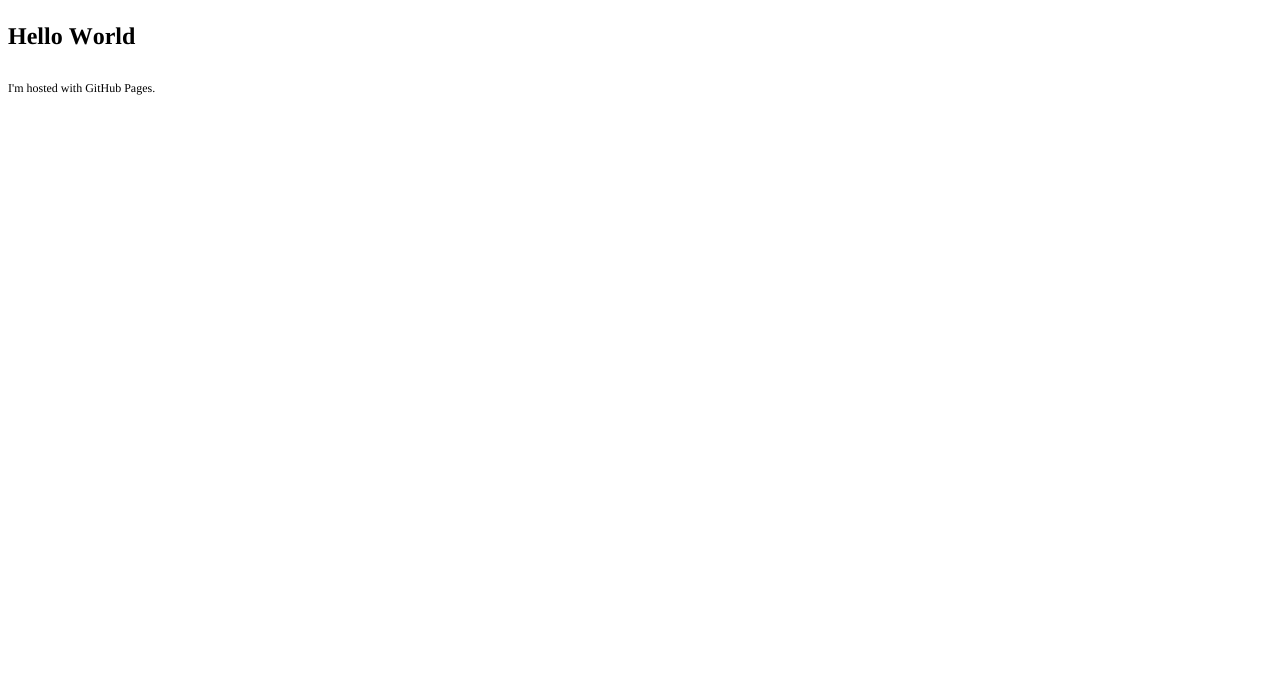
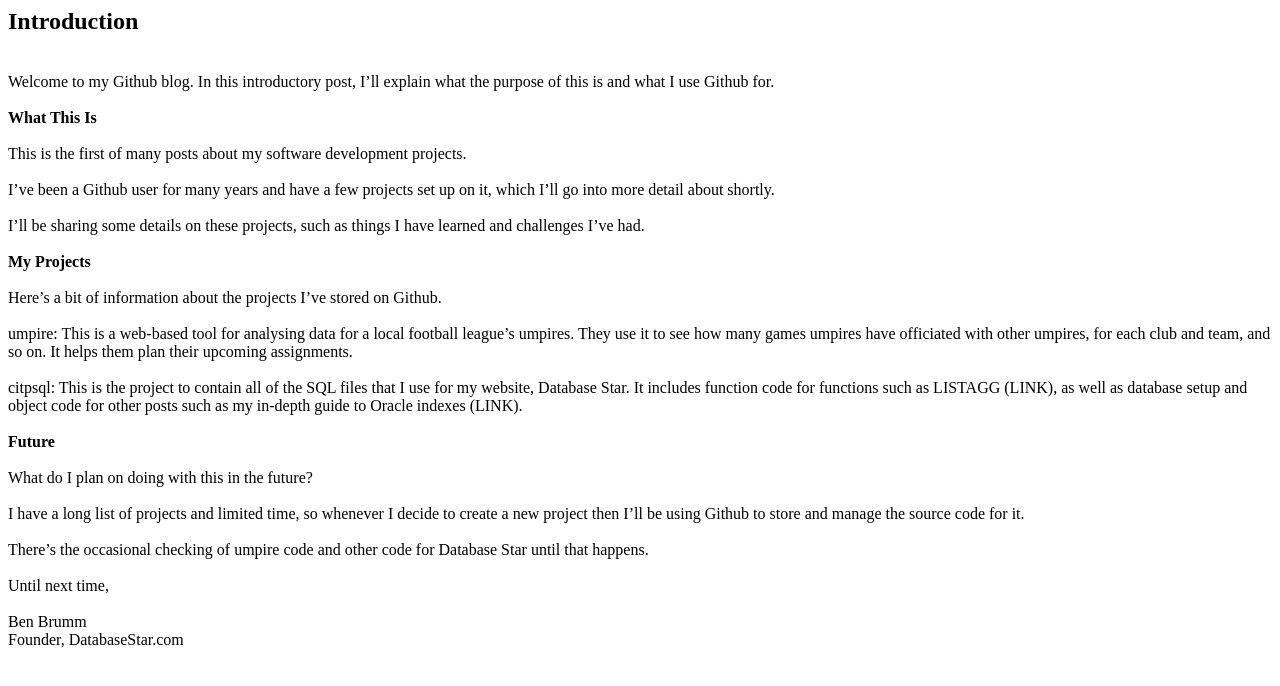
Before and after one commit to bbrumm/bbrumm.github.io, a plain HTML site: page index.html in a window 1280 px wide. Drawn offline with Linux system fonts and the light colour scheme.

Commit message:
Updated index

```diff
--- a/index.html
+++ b/index.html
@@ -1,21 +1,39 @@
-<!DOCTYPE html PUBLIC "-//W3C//DTD HTML 4.01//EN" "http://www.w3.org/TR/html4/strict.dtd">
 <html>
 <head>
-  <meta http-equiv="Content-Type" content="text/html; charset=utf-8">
-  <meta http-equiv="Content-Style-Type" content="text/css">
-  <title></title>
-  <meta name="Generator" content="Cocoa HTML Writer">
-  <meta name="CocoaVersion" content="1504.83">
-  <style type="text/css">
-    p.p1 {margin: 0.0px 0.0px 0.0px 0.0px; line-height: 14.0px; font: 12.0px Times; color: #000000; -webkit-text-stroke: #000000; min-height: 14.0px}
-    p.p3 {margin: 0.0px 0.0px 12.0px 0.0px; line-height: 14.0px; font: 12.0px Times; color: #000000; -webkit-text-stroke: #000000}
-    span.s1 {font-kerning: none}
-  </style>
+<title>Introduction</title>
 </head>
 <body>
-<p class="p1"><span class="s1"></span><br></p>
-<h1 style="margin: 0.0px 0.0px 16.1px 0.0px; line-height: 28.0px; font: 24.0px Times; color: #000000; -webkit-text-stroke: #000000"><span class="s1"><b>Hello World</b></span></h1>
-<p class="p1"><span class="s1"></span><br></p>
-<p class="p3"><span class="s1">I'm hosted with GitHub Pages.</span></p>
+<h2>Introduction</h2>
+<div>&nbsp;</div>
+<div>Welcome to my Github blog. In this introductory post, I&rsquo;ll explain what the purpose of this is and what I use Github for.</div>
+<div>&nbsp;</div>
+<div><strong>What This Is</strong></div>
+<div>&nbsp;</div>
+<div>This is the first of many posts about my software development projects.</div>
+<div>&nbsp;</div>
+<div>I&rsquo;ve been a Github user for many years and have a few projects set up on it, which I&rsquo;ll go into more detail about shortly.</div>
+<div>&nbsp;</div>
+<div>I&rsquo;ll be sharing some details on these projects, such as things I have learned and challenges I&rsquo;ve had.</div>
+<div>&nbsp;</div>
+<div><strong>My Projects</strong></div>
+<div>&nbsp;</div>
+<div>Here&rsquo;s a bit of information about the projects I&rsquo;ve stored on Github.</div>
+<div>&nbsp;</div>
+<div>umpire: This is a web-based tool for analysing data for a local football league&rsquo;s umpires. They use it to see how many games umpires have officiated with other umpires, for each club and team, and so on. It helps them plan their upcoming assignments.</div>
+<div>&nbsp;</div>
+<div>citpsql: This is the project to contain all of the SQL files that I use for my website, Database Star. It includes function code for functions such as LISTAGG (LINK), as well as database setup and object code for other posts such as my in-depth guide to Oracle indexes (LINK).</div>
+<div>&nbsp;</div>
+<div><strong>Future</strong></div>
+<div>&nbsp;</div>
+<div>What do I plan on doing with this in the future?</div>
+<div>&nbsp;</div>
+<div>I have a long list of projects and limited time, so whenever I decide to create a new project then I&rsquo;ll be using Github to store and manage&nbsp;the source code for it.</div>
+<div>&nbsp;</div>
+<div>There&rsquo;s the occasional checking of umpire code and other code for Database Star until that happens.</div>
+<div>&nbsp;</div>
+<div>Until next time,</div>
+<div>&nbsp;</div>
+<div>Ben Brumm</div>
+<div>Founder, DatabaseStar.com</div>
 </body>
 </html>
```
